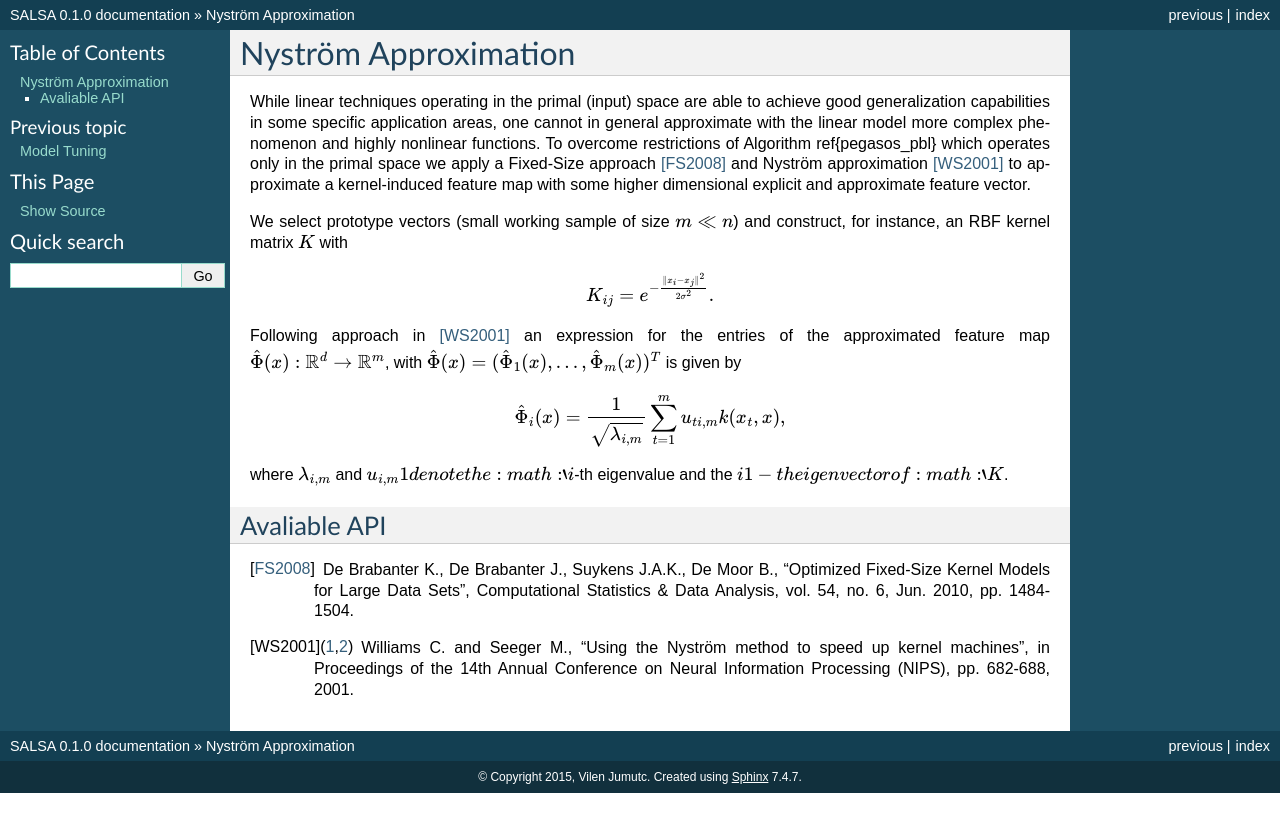
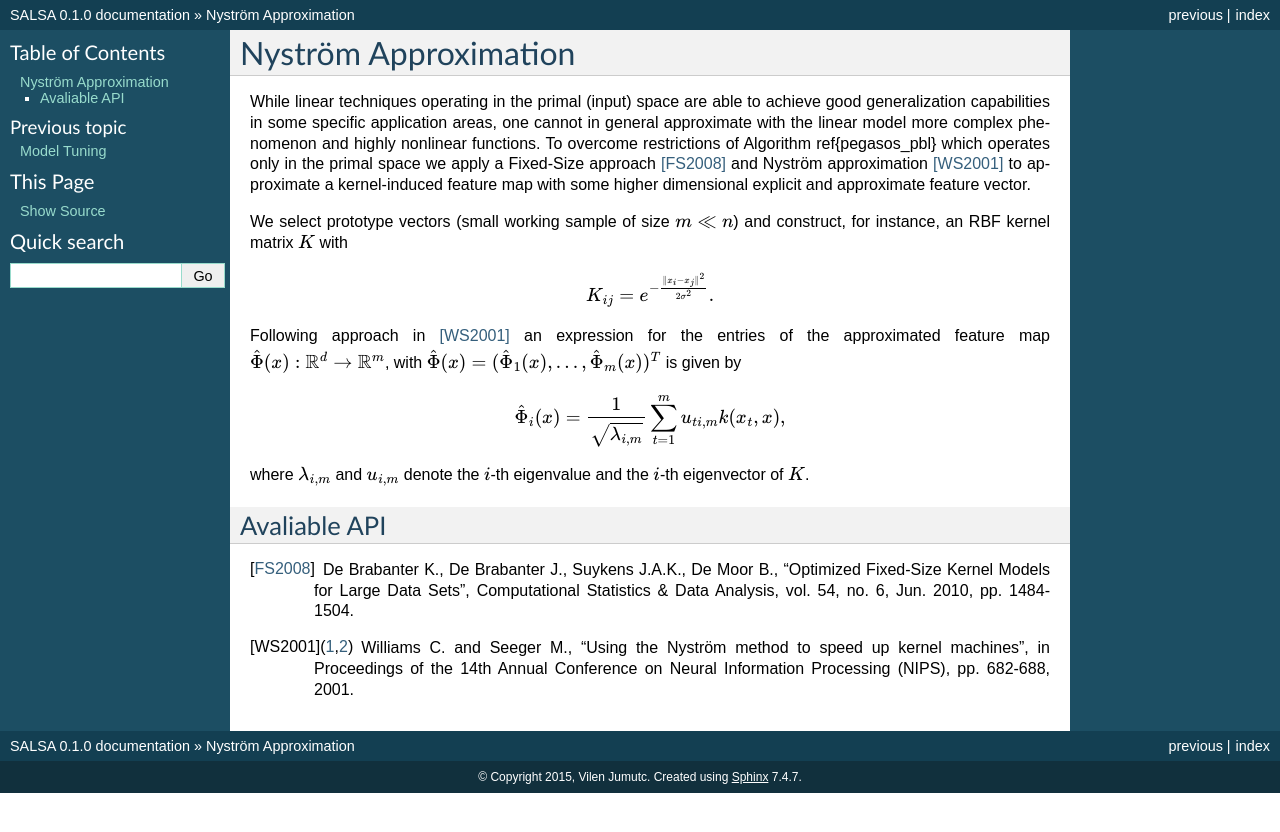
Before and after one commit to jumutc/SALSA.jl, a Sphinx documentation site: the page built from docs/source/nystrom.rst, in a window 1280 px wide. Shown: the top 832 px of the page. Built offline with Sphinx 7.4.7, drawn with Linux system fonts in a browser that asks for light colours; formulas are drawn with MathJax 3.

Commit message:
docs update

```diff
--- a/docs/source/nystrom.rst
+++ b/docs/source/nystrom.rst
@@ -13,7 +13,7 @@ Following approach in [WS2001]_ an expression for the entries of the approximate
 .. math::
 	\hat{\Phi}_i(x) = \frac{1}{\sqrt{\lambda_{i,m}}} \sum_{t=1}^m u_{ti,m}k(x_t,x),
 
-where :math:`\lambda_{i,m}` and :math:`u_{i,m}1 denote the :math:`i`-th eigenvalue and the :math:`i1-th eigenvector of :math:`K`.
+where :math:`\lambda_{i,m}` and :math:`u_{i,m}` denote the :math:`i`-th eigenvalue and the :math:`i`-th eigenvector of :math:`K`.
 
 
 Avaliable API
```
